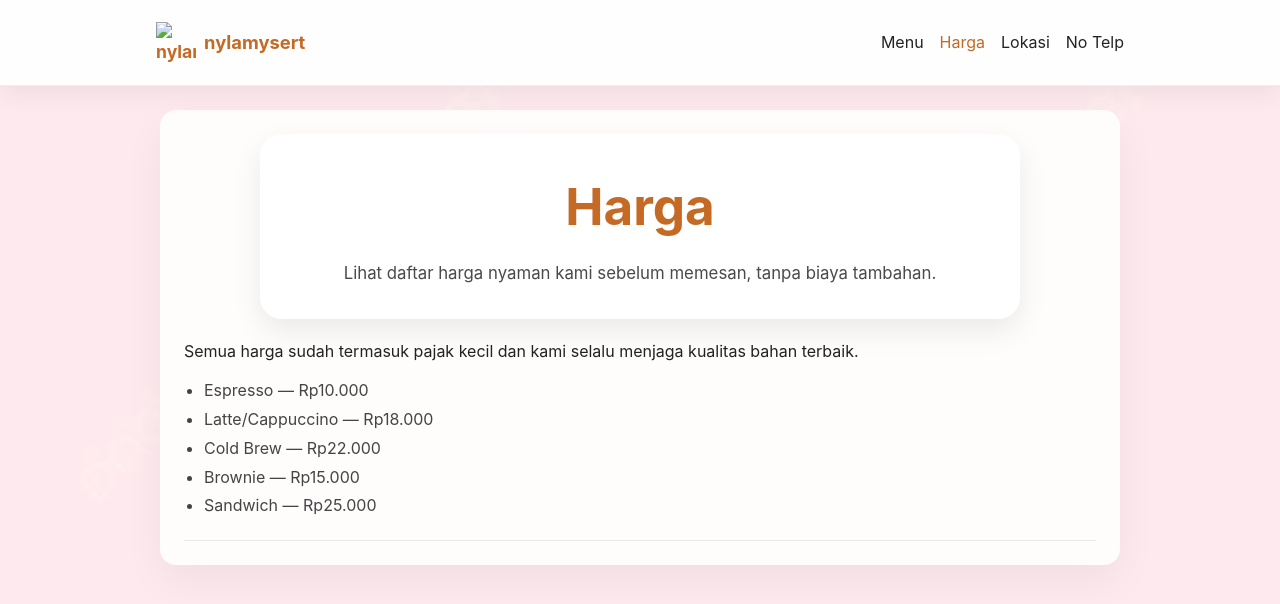
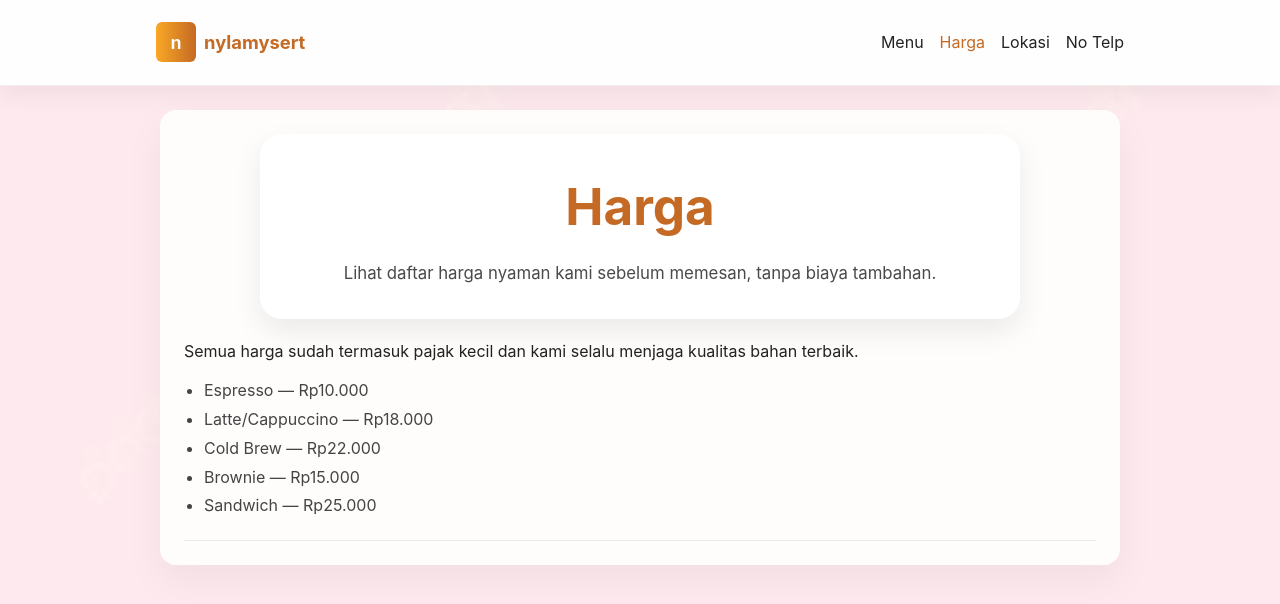
Before and after one commit to nilamcahyalestari625-cpu/nylamysert, a plain HTML site: page harga.html in a window 1280 px wide. Drawn offline with Linux system fonts and the light colour scheme; files whose address does not match are found by name.

Commit message:
Fix HTML structure and update favicon paths

```diff
--- a/harga.html
+++ b/harga.html
@@ -5,13 +5,13 @@
   <meta name="viewport" content="width=device-width, initial-scale=1">
   <title>nylamysert - Harga</title>
   <link rel="stylesheet" href="styles.css">
-  <link rel="icon" href="images/favicon.svg" type="image/svg+xml">
+  <link rel="icon" href="favicon.svg" type="svg+xml">
 </head>
 <body class="page-harga">
   <header class="navbar">
     <div class="container nav-inner">
       <a class="brand" href="index.html">
-        <img src="images/logo.svg" alt="nylamysert logo" class="logo">
+        <img src="logo.svg" alt="nylamysert logo" class="logo">
         <span class="brand-text">nylamysert</span>
       </a>
       <button class="menu-toggle" aria-label="Toggle menu">☰</button>
```
